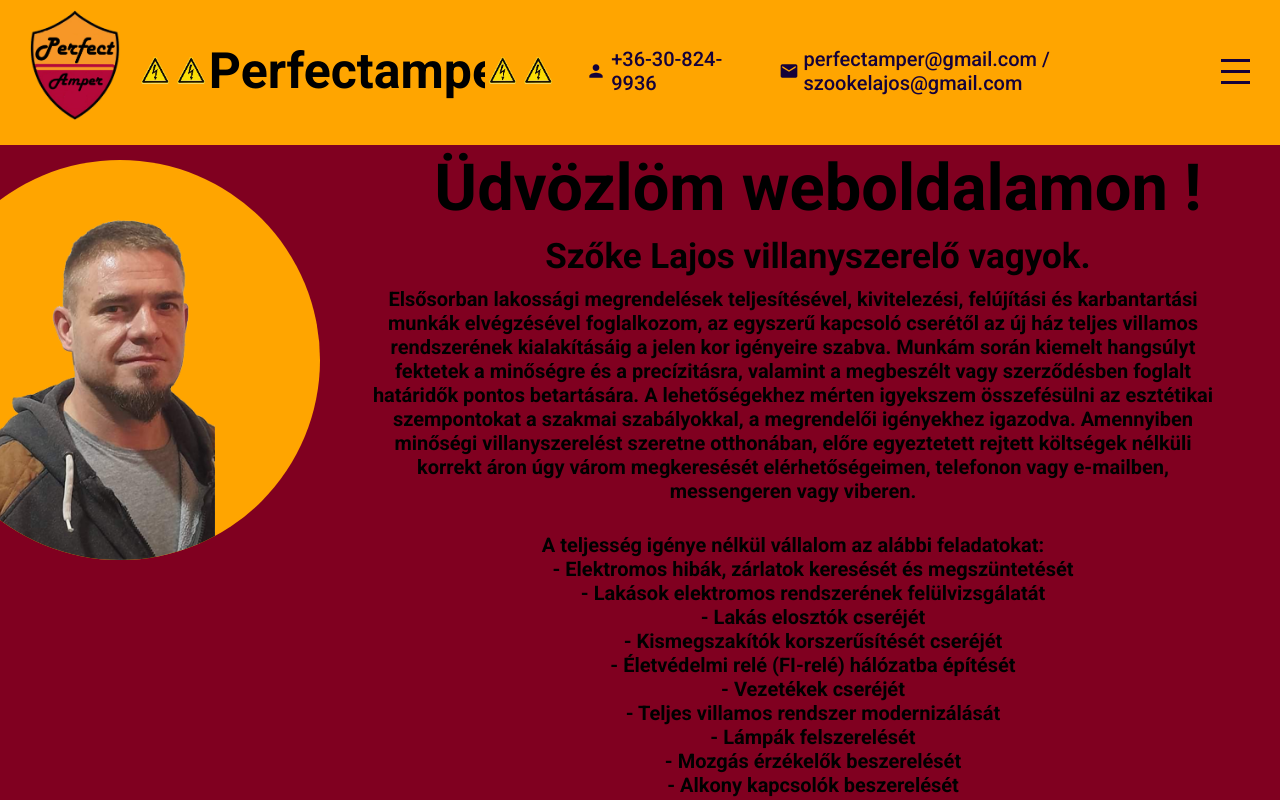
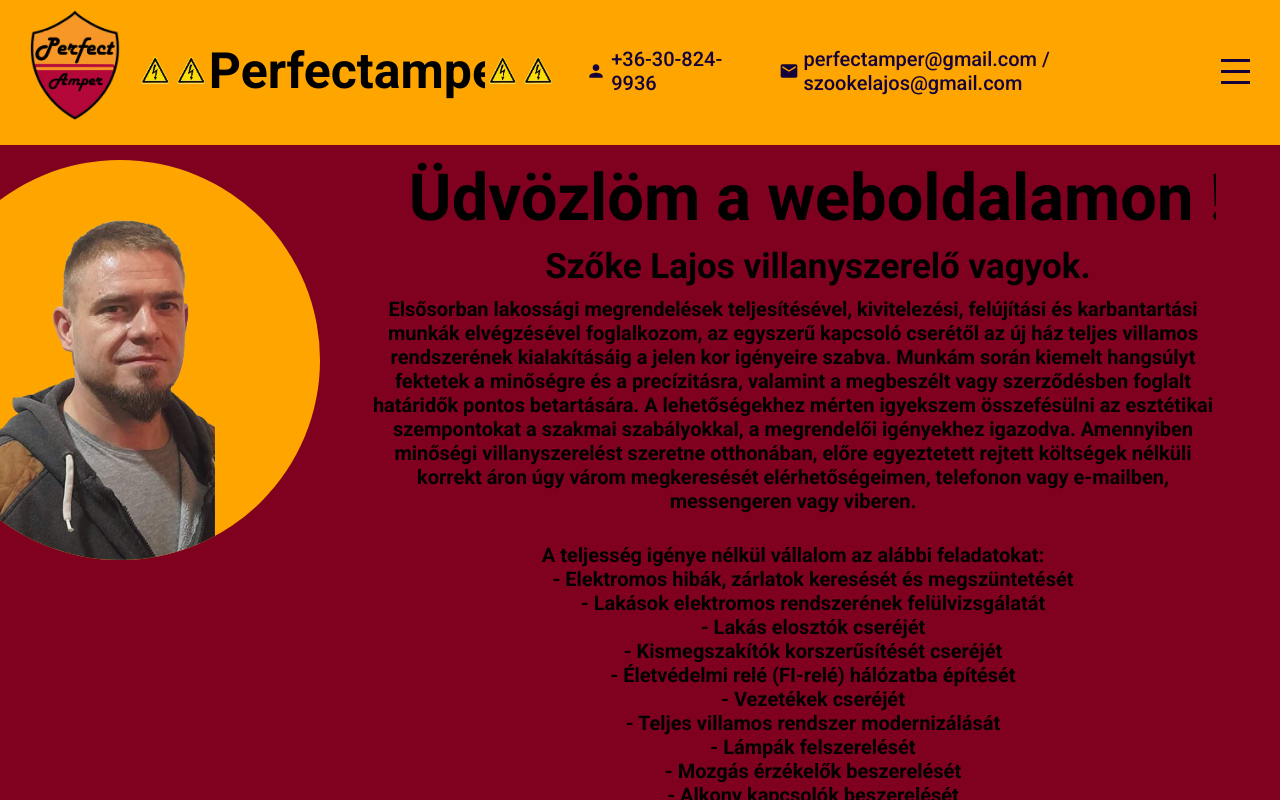
Before and after one commit to ZsoltTirkala/villanyszereles-site, a React (Create React App) app: page / in a window 1280 px wide. Built offline with nearby package versions, Linux system fonts and the light colour scheme.

Commit message:
Visual changes

```diff
--- a/src/components/intro/Intro.jsx
+++ b/src/components/intro/Intro.jsx
@@ -11,7 +11,7 @@ export default function Intro() {
       </div>
       <div className="right">
         <div className="wrapper">
-          <h1>Üdvözlöm weboldalamon !</h1>
+          <h1>Üdvözlöm a weboldalamon !</h1>
           <h2>Szőke Lajos villanyszerelő vagyok.</h2>
           <h3>
             Elsősorban lakossági megrendelések teljesítésével, kivitelezési, felújítási
--- a/src/components/intro/intro.scss
+++ b/src/components/intro/intro.scss
@@ -63,7 +63,7 @@
 
       h1 {
         font-size: 65px;
-        margin-top: 80px;
+        margin-top: 90px;
         text-align: center;
 
         @include mobile{
--- a/src/components/prices/prices.scss
+++ b/src/components/prices/prices.scss
@@ -32,7 +32,8 @@
 
   h1 {
     font-size: 50px;
-    margin-top: 90px;
+    margin-top: 70px;
+    margin-bottom: 25px;
 
     @include mobile{
       font-size: 40px;
```
